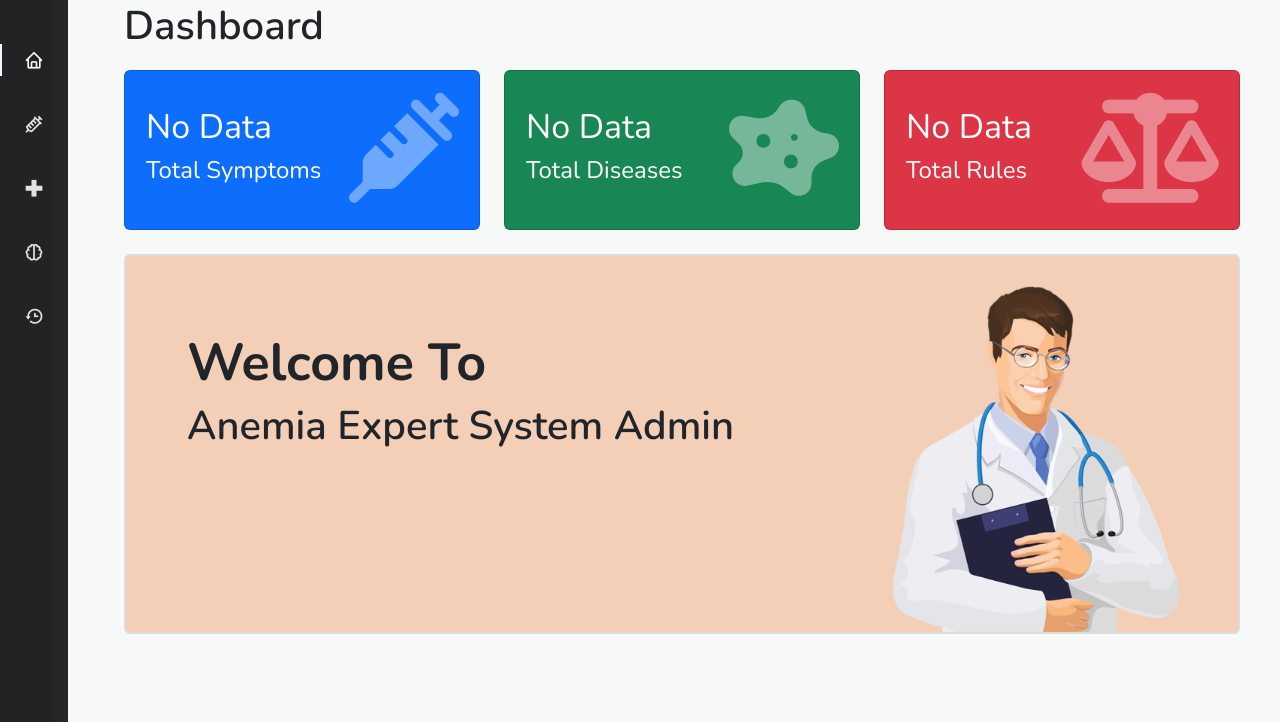
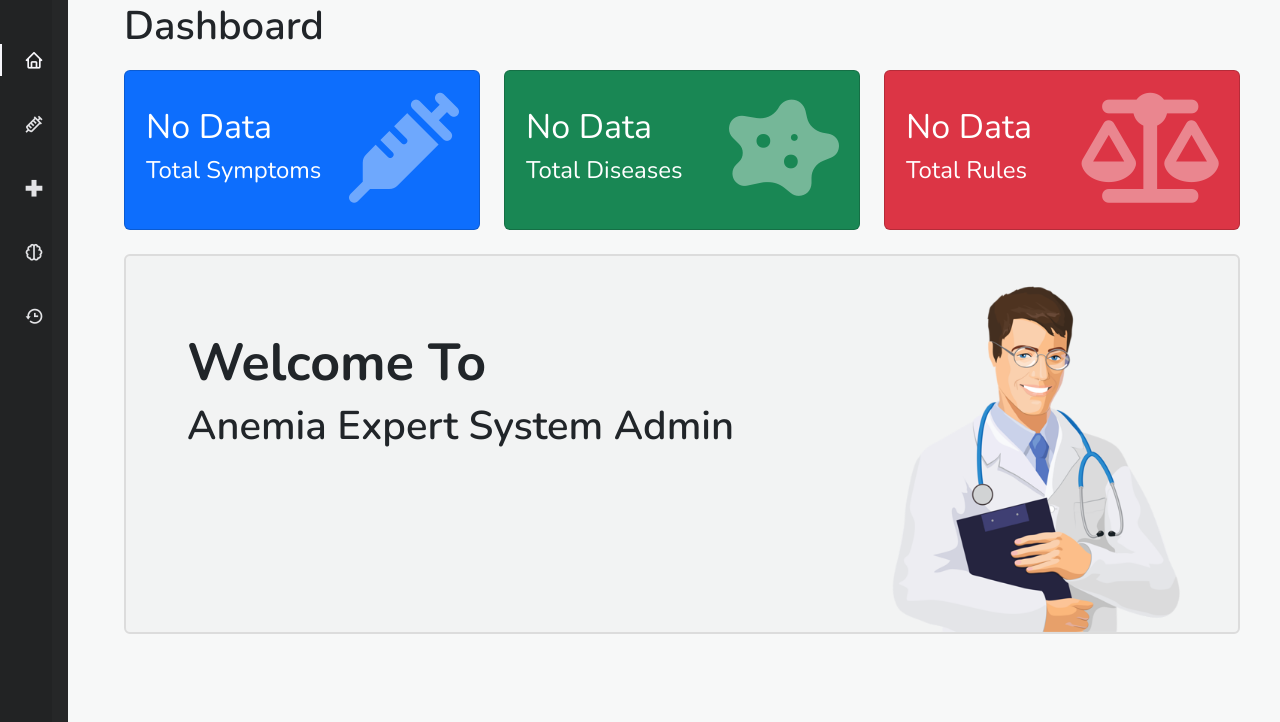
Before and after one commit to akaslayer/Anima, a PHP site: page /Admin/home/Dashboard.php in a window 1280 px wide. Shown: the part 78-800 px from the top of the page. Run offline with PHP 8.4, Linux system fonts and the light colour scheme; the visitor is signed in with stand-in values (Sample User, id 1); data that the repository does not hold is empty; some libraries are stand-ins or nearby versions.

Commit message:
perubahan warna dashboard

```diff
--- a/skripsi-anemia/assets/css/Dashboard.css
+++ b/skripsi-anemia/assets/css/Dashboard.css
@@ -33,7 +33,7 @@ body{
 #card_welcome{
     height:380px;
     border: 2px solid gainsboro;
-    background-color: rgba(237, 162, 109, 0.477);
+    background-color: rgba(237, 237, 237, 0.477);
 }
 
 
```
